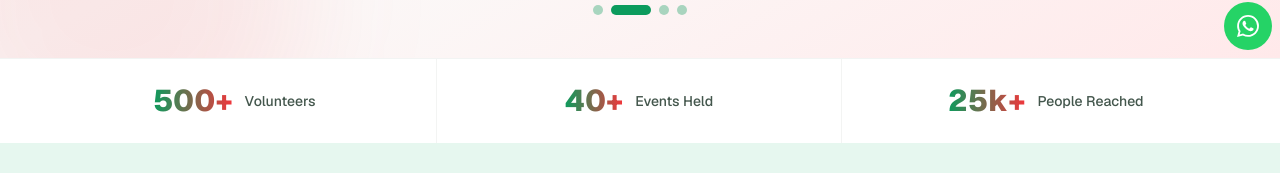
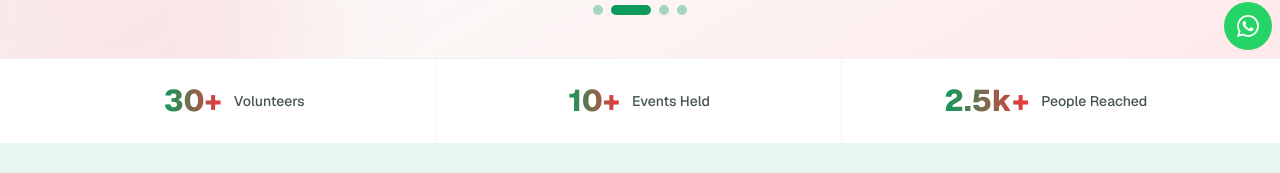
Before and after one commit to ahsanahmedrakib/techpunno, a Next.js app: page / in a window 1280 px wide. Shown: the part 742-915 px from the top of the page. Built offline with nearby package versions, Linux system fonts and the light colour scheme; no server answers; the database is empty.

Commit message:
Hero and Blog fixed

```diff
--- a/src/components/sections/BlogSingle.tsx
+++ b/src/components/sections/BlogSingle.tsx
@@ -2,12 +2,13 @@ import Container from "@/components/common/Container";
 import ImageSwiper from "@/components/common/ImageSwiper";
 import Reveal from "@/components/common/Reveal";
 import { blogPosts, type BlogPost } from "@/data/blogs";
-import { singleImageList } from "@/lib/imageUrl";
+import { safeImage, singleImageList } from "@/lib/imageUrl";
 import { formatDate, safeUrl } from "@/lib/utils";
+import Image from "next/image";
 import Link from "next/link";
 
 export default function BlogSingle({ item }: { item: BlogPost }) {
-  const { title, excerpt, category, author, readTime, date, externalUrl } =
+  const { title, excerpt, category, author, authorImage, readTime, date, externalUrl } =
     item;
   const isStatic = blogPosts.some((p) => p.id === item.id);
   const related = isStatic
@@ -46,9 +47,19 @@ export default function BlogSingle({ item }: { item: BlogPost }) {
 
         <Reveal delay={200}>
           <div className="mt-4 flex items-center gap-2 text-sm text-ink-soft">
-            <span className="grid h-9 w-9 place-items-center rounded-full bg-primary-lighter text-xs font-bold text-primary">
-              {author.charAt(0)}
-            </span>
+            {safeImage(authorImage) ? (
+              <Image
+                src={safeImage(authorImage)}
+                alt={author}
+                width={36}
+                height={36}
+                className="h-9 w-9 rounded-full border-2 border-primary/30 bg-mist object-cover"
+              />
+            ) : (
+              <span className="grid h-9 w-9 place-items-center rounded-full bg-primary-lighter text-xs font-bold text-primary">
+                {author.charAt(0)}
+              </span>
+            )}
             <span className="font-medium text-ink">{author}</span>
           </div>
         </Reveal>
--- a/src/components/sections/Blogs.tsx
+++ b/src/components/sections/Blogs.tsx
@@ -6,9 +6,9 @@ import Reveal from "@/components/common/Reveal";
 import SectionHeading from "@/components/common/SectionHeading";
 import { SkeletonBlogCard } from "@/components/common/Skeleton";
 import { blogPosts, type BlogPost } from "@/data/blogs";
+import { useTable } from "@/lib/api";
 import { firstImage } from "@/lib/imageUrl";
 import { formatDate } from "@/lib/utils";
-import { useTable } from "@/lib/api";
 import Image from "next/image";
 import Link from "next/link";
 
@@ -35,7 +35,7 @@ export default function Blogs() {
               <SkeletonBlogCard />
             </>
           ) : (
-            posts.map((post, index) => (
+            posts?.map((post, index) => (
               <Reveal
                 key={post.id}
                 variant={index % 2 === 0 ? "fade-up" : "zoom"}
@@ -66,7 +66,7 @@ export default function Blogs() {
                         {post.title}
                       </h3>
                       <p className="mt-2 flex-1 text-sm leading-relaxed text-ink-soft">
-                        {post.summary || post.excerpt}
+                        {post.summary}
                       </p>
                       <div className="mt-5 flex items-center justify-between border-t border-ink/5 pt-4 text-xs text-ink-soft">
                         <span className="inline-flex items-center gap-2 font-medium">
--- a/src/components/sections/Hero.tsx
+++ b/src/components/sections/Hero.tsx
@@ -13,9 +13,9 @@ import { Autoplay, Pagination } from "swiper/modules";
 import { Swiper, SwiperSlide } from "swiper/react";
 
 const statCards = [
-  { value: "500+", label: "Volunteers" },
-  { value: "40+", label: "Events Held" },
-  { value: "25k+", label: "People Reached" },
+  { value: "30+", label: "Volunteers" },
+  { value: "10+", label: "Events Held" },
+  { value: "2.5k+", label: "People Reached" },
 ];
 
 export default function Hero() {
--- a/src/data/blogs.ts
+++ b/src/data/blogs.ts
@@ -5,6 +5,7 @@ export type BlogPost = {
   excerpt: string;
   category: string;
   author: string;
+  authorImage?: string;
   readTime: string;
   date: string;
   slug?: string;
--- a/src/lib/tables.ts
+++ b/src/lib/tables.ts
@@ -201,6 +201,12 @@ export const tables: Record<TableKey, TableConfig> = {
         type: "text",
         required: true,
         placeholder: "e.g. John Smith",
+      },
+      {
+        name: "authorImage",
+        label: "Author image (optional)",
+        type: "image",
+        placeholder: "/images/...",
       },
       {
         name: "readTime",
```
